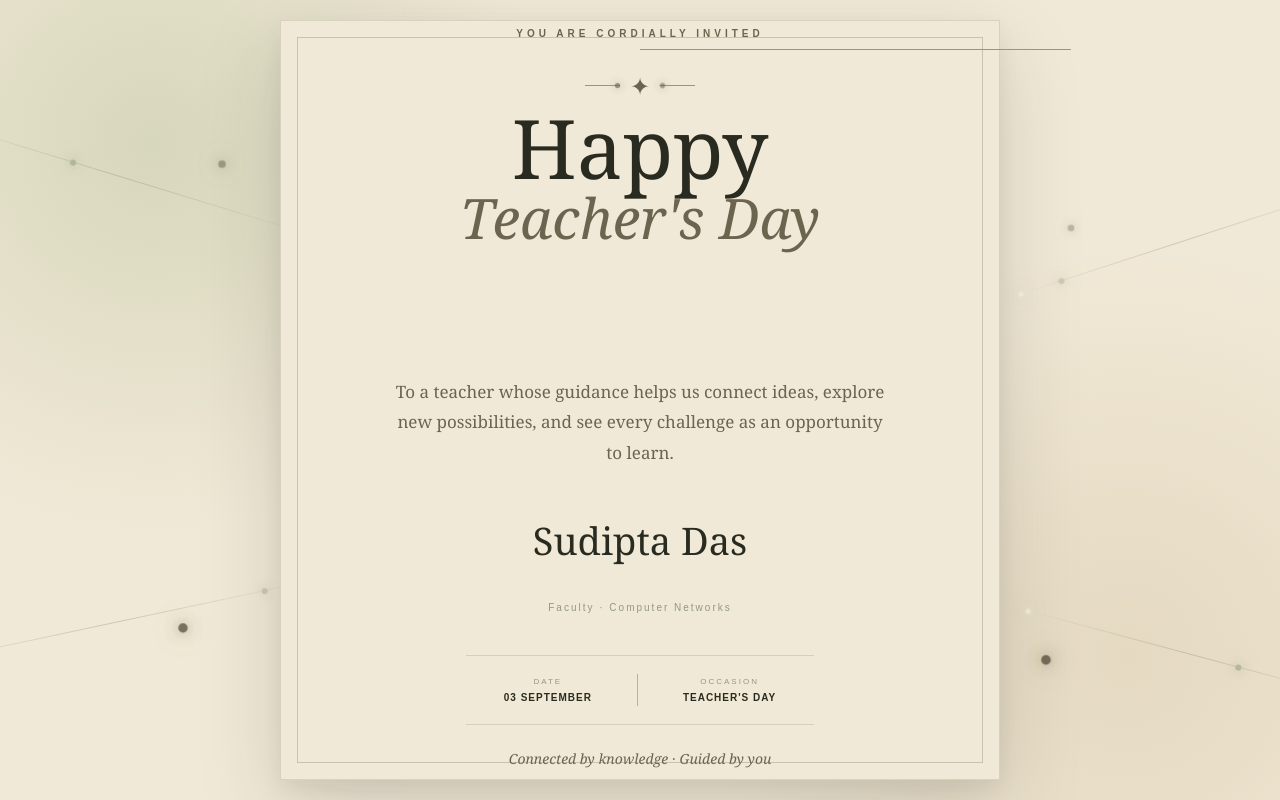
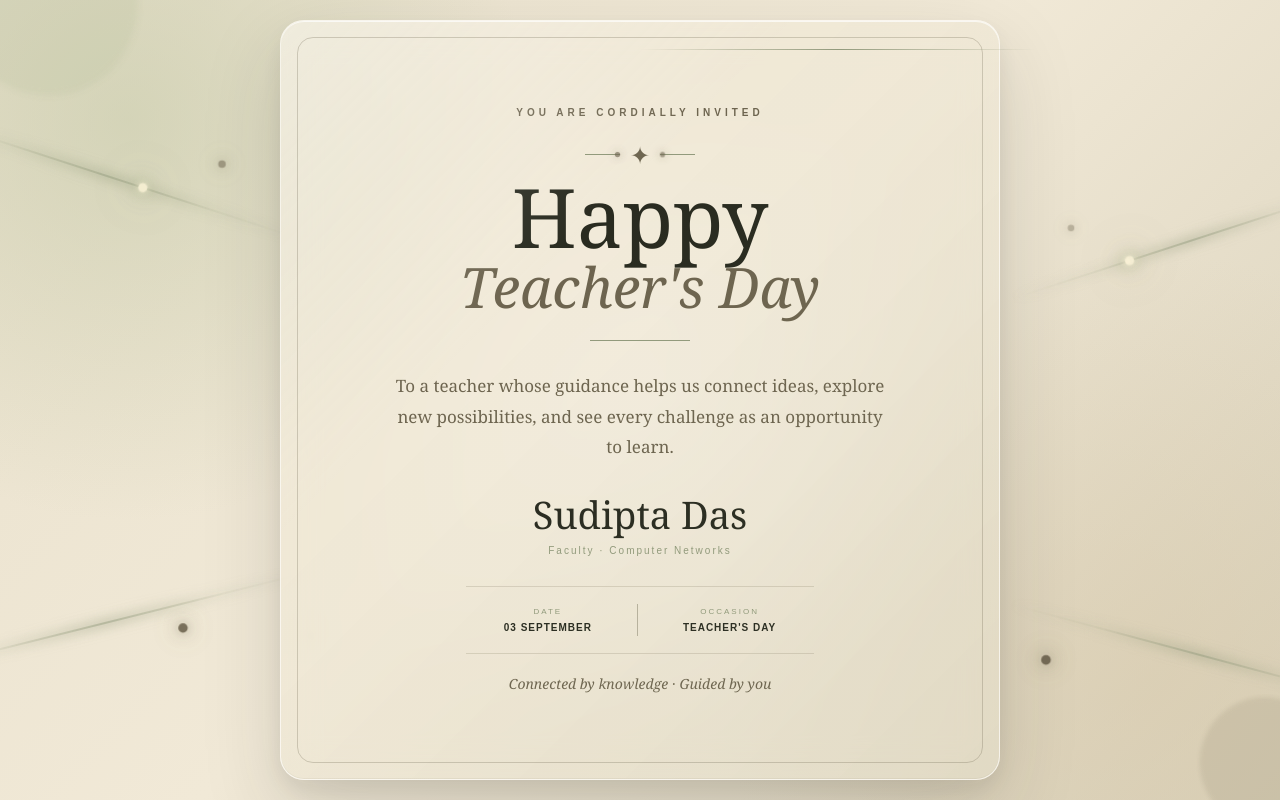
Before and after one commit to HarshitRaj31/Sudipta_sir, a React (Vite) app: page /invitation in a window 1280 px wide. Built offline with nearby package versions, Linux system fonts and the light colour scheme.

Commit message:
Updating

```diff
--- a/src/Components/Invitation2.css
+++ b/src/Components/Invitation2.css
@@ -2,9 +2,6 @@
   box-sizing: border-box;
 }
 
-body {
-  overflow: hidden !important;
-}
 html,
 body,
 #root {
@@ -15,20 +12,17 @@ body,
   overflow: hidden;
 }
 
+body {
+  overflow: hidden !important;
+}
+
 .sudipta-invitation-page {
   width: 100%;
   height: 100dvh;
   min-height: 0;
   overflow: hidden;
-  box-sizing: border-box;
-}
-.sudipta-invitation-page {
-  width: 100%;
-  height: 100vh;
-  min-height: 100vh;
 
   position: relative;
-  overflow: hidden;
 
   display: flex;
   align-items: center;
@@ -36,28 +30,46 @@ body,
 
   background:
     radial-gradient(
-      circle at 12% 18%,
+      circle at 10% 15%,
       rgba(184, 193, 155, 0.45),
       transparent 30%
     ),
     radial-gradient(
-      circle at 88% 82%,
+      circle at 90% 85%,
       rgba(216, 201, 171, 0.5),
       transparent 32%
     ),
-    #f1e9d7;
+    linear-gradient(
+      135deg,
+      #e9e1cd,
+      #f1e9d7 48%,
+      #d8d0b9
+    );
 
   color: #292b20;
-
   font-family: "DM Sans", sans-serif;
 }
 
+.sudipta-invitation-page::before {
+  content: "";
+
+  position: absolute;
+  inset: 0;
+
+  background:
+    radial-gradient(
+      circle at 50% 50%,
+      rgba(255, 255, 255, 0.35),
+      transparent 45%
+    );
+
+  pointer-events: none;
+}
+
 .sudipta-invitation-card {
-width: min(720px, 88vw);
+  width: min(720px, 88vw);
   height: min(760px, calc(100dvh - 40px));
   max-height: calc(100dvh - 40px);
-
-  box-sizing: border-box;
 
   position: relative;
   z-index: 5;
@@ -71,21 +83,47 @@ width: min(720px, 88vw);
 
   text-align: center;
 
-  background: #f1e9d7;
+  background: rgba(241, 233, 215, 0.55);
 
-  border: 1px solid rgba(41, 43, 32, 0.12);
+  border: 1px solid rgba(255, 255, 255, 0.6);
+
+  border-radius: 24px;
+
+  backdrop-filter: blur(18px);
+  -webkit-backdrop-filter: blur(18px);
 
   box-shadow:
     0 30px 80px rgba(41, 43, 32, 0.15),
-    0 10px 25px rgba(41, 43, 32, 0.08);
+    0 10px 25px rgba(41, 43, 32, 0.08),
+    inset 0 1px 0 rgba(255, 255, 255, 0.7),
+    inset 0 -1px 0 rgba(109, 100, 79, 0.08);
+}
+
+.sudipta-invitation-card::before {
+  content: "";
+
+  position: absolute;
+  inset: 0;
+
+  border-radius: inherit;
+
+  background:
+    linear-gradient(
+      135deg,
+      rgba(255, 255, 255, 0.3),
+      transparent 35%,
+      rgba(146, 154, 124, 0.08)
+    );
+
+  pointer-events: none;
 }
 
 .invitation-inner-border {
   position: absolute;
-
   inset: 16px;
 
-  border: 1px solid rgba(109, 100, 79, 0.3);
+  border: 1px solid rgba(109, 100, 79, 0.28);
+  border-radius: 16px;
 
   pointer-events: none;
 }
@@ -96,20 +134,114 @@ width: min(720px, 88vw);
   top: 28px;
   left: 50%;
 
-  width: 60%;
-
+  width: 55%;
   height: 1px;
 
   transform: translateX(-50%);
 
+  background: linear-gradient(
+    90deg,
+    transparent,
+    #929a7c,
+    transparent
+  );
+}
+
+.element {
+  position: absolute;
+  border-radius: 50%;
+
+  pointer-events: none;
+  z-index: 2;
+}
+
+.element-one {
+  width: 180px;
+  height: 180px;
+
+  top: -70px;
+  left: -60px;
+
+  background: rgba(184, 193, 155, 0.22);
+
+  filter: blur(3px);
+
+  animation: elementFloat 8s ease-in-out infinite;
+}
+
+.element-two {
+  width: 130px;
+  height: 130px;
+
+  right: -40px;
+  bottom: -35px;
+
+  background: rgba(109, 100, 79, 0.12);
+
+  filter: blur(2px);
+
+  animation: elementFloat 7s ease-in-out infinite reverse;
+}
+
+.element-three {
+  width: 12px;
+  height: 12px;
+
+  top: 18%;
+  right: 24%;
+
+  background: #f4e8c9;
+
+  box-shadow:
+    0 0 10px #f4e8c9,
+    0 0 25px rgba(146, 154, 124, 0.8);
+
+  animation: elementPulse 2.5s ease-in-out infinite;
+}
+
+.element-four {
+  width: 8px;
+  height: 8px;
+
+  bottom: 20%;
+  left: 24%;
+
   background: #929a7c;
+
+  box-shadow: 0 0 12px #929a7c;
+
+  animation: elementPulse 3s ease-in-out infinite;
+}
+
+@keyframes elementFloat {
+  0%,
+  100% {
+    transform: translate(0, 0);
+  }
+
+  50% {
+    transform: translate(25px, -20px);
+  }
+}
+
+@keyframes elementPulse {
+  0%,
+  100% {
+    opacity: 0.35;
+    transform: scale(0.7);
+  }
+
+  50% {
+    opacity: 1;
+    transform: scale(1.3);
+  }
 }
 
 .sudipta-invitation-label {
+  margin: 0;
+
   font-size: 10px;
-
   font-weight: 600;
-
   letter-spacing: 4px;
 
   color: #6d644f;
@@ -120,19 +252,18 @@ width: min(720px, 88vw);
 
   display: flex;
   align-items: center;
-
   gap: 10px;
 
   color: #6d644f;
 }
 
 .fiber-emblem span {
+  position: relative;
+
   width: 35px;
   height: 1px;
 
   background: #929a7c;
-
-  position: relative;
 }
 
 .fiber-emblem span::after {
@@ -167,16 +298,14 @@ width: min(720px, 88vw);
 
 .fiber-emblem b {
   font-family: Georgia, serif;
-
   font-size: 24px;
-
   font-weight: 400;
 
   color: #6d644f;
 }
 
 .sudipta-invitation-card h1 {
-  margin-top: 12px;
+  margin: 12px 0 0;
 
   font-family:
     "Cormorant Garamond",
@@ -186,7 +315,6 @@ width: min(720px, 88vw);
   font-size: clamp(60px, 8vw, 82px);
 
   font-weight: 500;
-
   line-height: 0.82;
 
   color: #292b20;
@@ -207,13 +335,14 @@ width: min(720px, 88vw);
 .sudipta-divider {
   height: 1px;
 
-  margin: 32px 0;
+  margin: 30px 0;
 
   background: #929a7c;
 }
 
 .sudipta-invitation-message {
   max-width: 500px;
+  margin: 0;
 
   font-family:
     "Cormorant Garamond",
@@ -221,14 +350,13 @@ width: min(720px, 88vw);
     serif;
 
   font-size: 17px;
-
   line-height: 1.8;
 
   color: #6d644f;
 }
 
 .sudipta-invitation-card h2 {
-  margin-top: 28px;
+  margin: 25px 0 0;
 
   font-family:
     "Cormorant Garamond",
@@ -236,47 +364,41 @@ width: min(720px, 88vw);
     serif;
 
   font-size: 38px;
-
   font-weight: 500;
 
   color: #292b20;
 }
 
 .sudipta-role {
-  margin-top: 5px;
+  margin: 5px 0 0;
 
   font-size: 10px;
-
   letter-spacing: 2px;
 
   color: #929a7c;
 }
 
 .sudipta-event-details {
-  margin-top: 32px;
+  margin-top: 30px;
 
-  padding: 18px 38px;
+  padding: 17px 38px;
 
   display: flex;
   align-items: center;
-
   gap: 45px;
 
   border-top: 1px solid rgba(109, 100, 79, 0.2);
-
   border-bottom: 1px solid rgba(109, 100, 79, 0.2);
 }
 
 .sudipta-event-details div:not(.event-divider) {
   display: flex;
   flex-direction: column;
-
   gap: 6px;
 }
 
 .sudipta-event-details span {
   font-size: 8px;
-
   letter-spacing: 2px;
 
   color: #929a7c;
@@ -284,7 +406,6 @@ width: min(720px, 88vw);
 
 .sudipta-event-details strong {
   font-size: 10px;
-
   letter-spacing: 1px;
 
   color: #292b20;
@@ -292,14 +413,13 @@ width: min(720px, 88vw);
 
 .event-divider {
   width: 1px;
-
   height: 32px;
 
   background: #b8b29e;
 }
 
 .sudipta-bottom-note {
-  margin-top: 24px;
+  margin: 20px 0 0;
 
   font-family:
     "Cormorant Garamond",
@@ -307,114 +427,133 @@ width: min(720px, 88vw);
     serif;
 
   font-size: 14px;
-
   font-style: italic;
 
   color: #6d644f;
 }
 
-.fiber-line i {
-  position: absolute;
-  top: 50%;
-  left: 0;
-
-  width: 5px;
-  height: 5px;
-
-  transform: translateY(-50%);
-  border-radius: 50%;
-
-  background: #fff8df;
-
-  box-shadow:
-    0 0 8px #fff8df,
-    0 0 18px #929a7c;
-
-  animation: signalTravel 3s linear infinite;
-  animation-delay: 1.4s;
-}
 .fiber-line {
   position: absolute;
 
-  height: 1px;
+  height: 2px;
+
+  border-radius: 50%;
 
   background: linear-gradient(
     90deg,
     transparent,
-    rgba(146, 154, 124, 0.7),
+    rgba(146, 154, 124, 0.2),
+    rgba(146, 154, 124, 0.8),
+    rgba(146, 154, 124, 0.2),
     transparent
   );
 
-  opacity: 0.6;
+  opacity: 0.7;
 
   z-index: 1;
+
+  filter:
+    drop-shadow(
+      0 0 5px rgba(146, 154, 124, 0.35)
+    );
+}
+
+.fiber-line::before {
+  content: "";
+
+  position: absolute;
+  inset: -4px 0;
+
+  background: inherit;
+
+  filter: blur(5px);
+
+  opacity: 0.5;
+}
+
+.fiber-line span,
+.fiber-line i {
+  position: absolute;
+
+  top: 50%;
+  left: 0;
+
+  transform: translateY(-50%);
+
+  border-radius: 50%;
+
+  background: #fff6d9;
+
+  box-shadow:
+    0 0 6px #fff6d9,
+    0 0 14px #b8c19b,
+    0 0 28px rgba(146, 154, 124, 0.9),
+    0 0 45px rgba(184, 193, 155, 0.5);
+
+  animation: opticalSignal 3.5s linear infinite;
 }
 
 .fiber-line span {
-  position: absolute;
+  width: 9px;
+  height: 9px;
+}
 
-  width: 6px;
-  height: 6px;
+.fiber-line i {
+  width: 5px;
+  height: 5px;
 
-  top: -2px;
-
-  border-radius: 50%;
-
-  background: #929a7c;
-
-  box-shadow:
-    0 0 10px #929a7c,
-    0 0 22px rgba(184, 193, 155, 0.9);
-
-  animation: fiberTravel 4s linear infinite;
+  animation-delay: 1.7s;
 }
 
 .fiber-line-1 {
-  width: 400px;
+  width: 420px;
 
-  left: -80px;
+  left: -100px;
   top: 22%;
 
-  transform: rotate(17deg);
+  transform: rotate(18deg);
 }
 
 .fiber-line-2 {
-  width: 350px;
+  width: 380px;
 
-  right: -80px;
+  right: -100px;
   top: 30%;
 
   transform: rotate(-18deg);
 }
 
 .fiber-line-3 {
-  width: 420px;
+  width: 450px;
 
-  left: -100px;
+  left: -120px;
   bottom: 22%;
 
-  transform: rotate(-12deg);
+  transform: rotate(-14deg);
 }
 
 .fiber-line-4 {
-  width: 350px;
+  width: 400px;
 
-  right: -90px;
+  right: -120px;
   bottom: 18%;
 
   transform: rotate(15deg);
 }
 
-.fiber-line-2 span {
-  animation-delay: 1s;
+.fiber-line-2 span,
+.fiber-line-2 i {
+  animation-delay: 0.8s;
 }
 
-.fiber-line-3 span {
-  animation-delay: 2s;
+.fiber-line-3 span,
+.fiber-line-3 i {
+  animation-delay: 1.5s;
 }
 
-.fiber-line-4 span {
-  animation-delay: 3s;
+.fiber-line-4 span,
+.fiber-line-4 i {
+  animation-delay: 2.2s;
 }
 
 .fiber-node {
@@ -462,22 +601,22 @@ width: min(720px, 88vw);
   animation-delay: 2s;
 }
 
-@keyframes fiberTravel {
+@keyframes opticalSignal {
   0% {
-    left: 0;
+    left: -5%;
     opacity: 0;
   }
 
-  15% {
+  10% {
     opacity: 1;
   }
 
-  80% {
+  85% {
     opacity: 1;
   }
 
   100% {
-    left: 100%;
+    left: 105%;
     opacity: 0;
   }
 }
@@ -518,6 +657,7 @@ width: min(720px, 88vw);
     width: 92vw;
     height: calc(100dvh - 30px);
     max-height: calc(100dvh - 30px);
+
     padding: 35px 22px;
   }
 
@@ -544,6 +684,6 @@ width: min(720px, 88vw);
   }
 
   .fiber-line {
-    opacity: 0.3;
+    opacity: 0.35;
   }
 }
--- a/src/Components/Invitation2.jsx
+++ b/src/Components/Invitation2.jsx
@@ -3,7 +3,12 @@ import { motion } from 'motion/react'
 import './Invitation2.css'
 const Invitation2 = () => {
   return (
+
    <><main className="sudipta-invitation-page">
+    <div className="element element-one"></div>
+<div className="element element-two"></div>
+<div className="element element-three"></div>
+<div className="element element-four"></div>
  <div className="fiber-line fiber-line-1">
   <span></span>
   <i></i>
```
